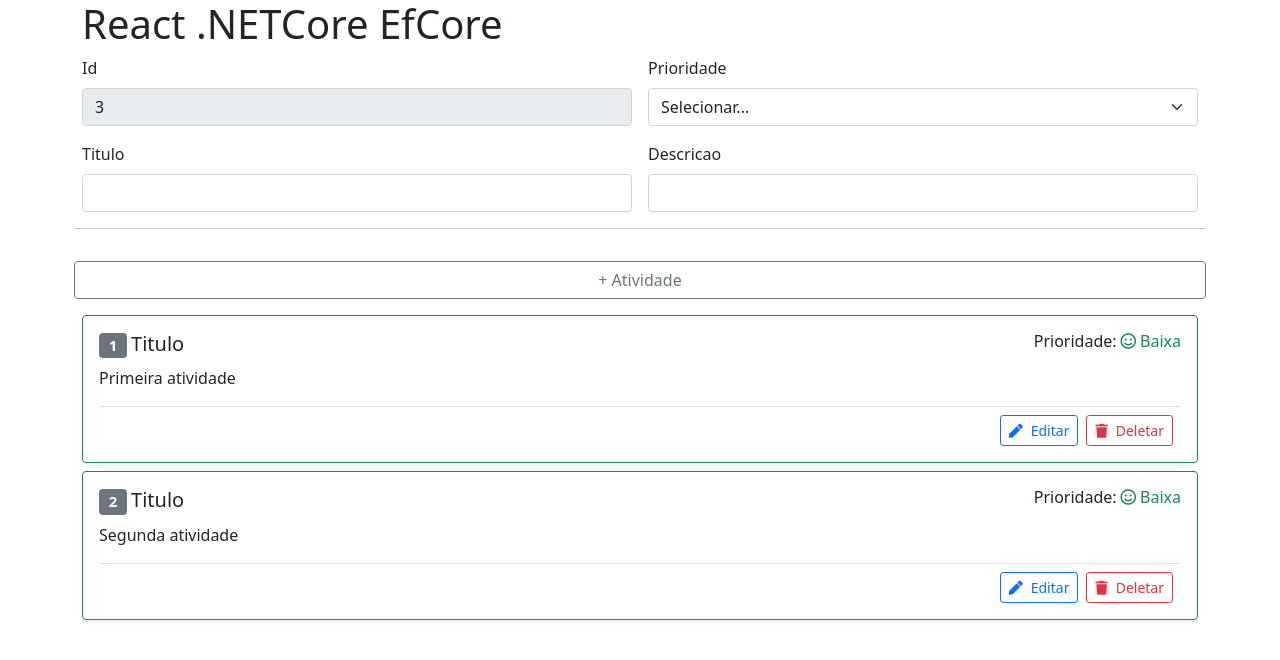
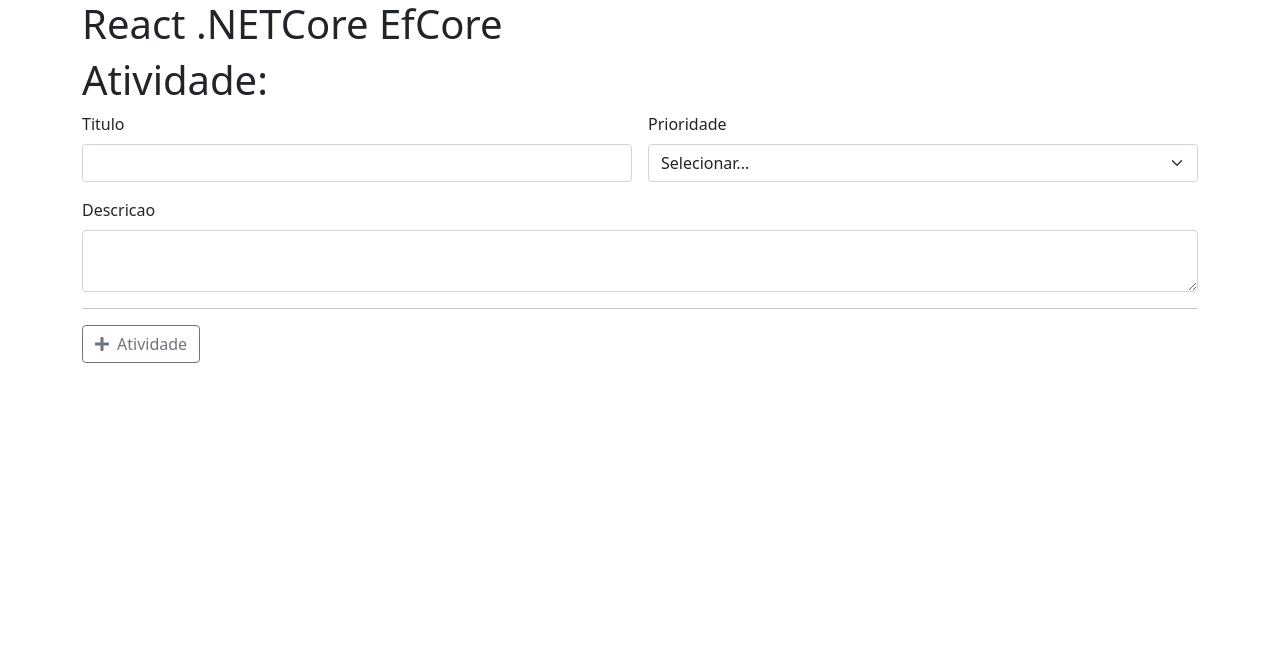
Before and after one commit to AJS2112/proativity-react-dotnet5-efcore5, a React (Create React App) app in the folder front/pro-atividade-app/: page / in a window 1280 px wide. Shown: the top 660 px of the page. Built offline with nearby package versions, Linux system fonts and the light colour scheme.

Commit message:
S1 - editar atividade

```diff
--- a/front/pro-atividade-app/src/App.js
+++ b/front/pro-atividade-app/src/App.js
@@ -1,33 +1,44 @@
-import { useState } from 'react';
+import { useState, useEffect } from 'react';
 import './App.css';
 
 
 import { AtividadeForm } from './components/AtividadeForm';
 import { AtividadeLista } from './components/AtividadeLista';
 
-let initialState = [
-  { id: 1, prioridade: '1', titulo: 'Titulo', descricao: "Primeira atividade" },
-  { id: 2, prioridade: '1', titulo: 'Titulo', descricao: "Segunda atividade" }
-];
 
 function App() {
-  const [atividades, setAtividades] = useState(initialState);
+  const [index, setIndex] = useState(0);
+  const [atividades, setAtividades] = useState([]);
+  const [atividade, setAtividade] = useState({ id: 0 });
+
+
+  useEffect(() => {
+    atividades.length <= 0 ? setIndex(1) :
+      setIndex(Math.max.apply(Math, atividades.map(item => item.id)) + 1)
+  }, [atividades])
 
   const deletarAtividade = (id) => {
     const atividadesFiltradas = atividades.filter(a => a.id !== id);
     setAtividades([...atividadesFiltradas]);
   }
 
-  const addAtividade = (e) => {
-    e.preventDefault();
-    const atividade = {
-      id: document.getElementById('id').value,
-      prioridade: document.getElementById('prioridade').value,
-      descricao: document.getElementById('descricao').value,
-      titulo: document.getElementById('titulo').value,
+  const pegarAtividade = (id) => {
+    const atividade = atividades.filter(a => a.id === id);
+    setAtividade(atividade[0]);
+  }
 
-    }
-    setAtividades([...atividades, { ...atividade }]);
+  const addAtividade = (ativ) => {
+
+    setAtividades([...atividades, { ...atividade, id: index }]);
+  }
+
+  const atualizarAtividade = (ativ) => {
+    setAtividades(atividades.map(item => item.id === ativ.id ? ativ : item));
+    setAtividade({ id: 0 });
+  }
+
+  const cancelarAtividade = () => {
+    setAtividade({ id: 0 });
   }
 
 
@@ -37,11 +48,15 @@
       <h1>React .NETCore EfCore</h1>
       <AtividadeForm
         atividades={atividades}
+        atividadeSelecionada={atividade}
+        atualizarAtividade={atualizarAtividade}
         addAtividade={addAtividade}
+        cancelarAtividade={cancelarAtividade}
       />
       <AtividadeLista
         atividades={atividades}
         deletarAtividade={deletarAtividade}
+        pegarAtividade={pegarAtividade}
       />
     </>
 
--- a/front/pro-atividade-app/src/components/Atividade.js
+++ b/front/pro-atividade-app/src/components/Atividade.js
@@ -44,7 +44,8 @@
                 </div>
                 <p className='card-text'>{props.a.descricao}</p>
                 <div className='d-flex justify-content-end border-top pt-2'>
-                    <button className='btn btn-outline-primary me-2 btn-sm'>
+                    <button className='btn btn-outline-primary me-2 btn-sm'
+                        onClick={() => props.pegarAtividade(props.a.id)}>
                         <i className="fas fa-pen me-2"></i>
                         Editar
                     </button>
--- a/front/pro-atividade-app/src/components/AtividadeForm.js
+++ b/front/pro-atividade-app/src/components/AtividadeForm.js
@@ -1,18 +1,74 @@
-import React from "react";
+import { useState, useEffect } from "react";
+
+const atividadeInicial = {
+    id: 0,
+    titulo: '',
+    prioridade: '0',
+    descricao: ''
+}
 
 export const AtividadeForm = props => {
+    const atividadeAtual = () => {
+        if (props.atividadeSelecionada.id !== 0) {
+            return props.atividadeSelecionada
+        } else {
+            return atividadeInicial;
+        }
+    }
+
+    const handlerCancelar = (e) => {
+        e.preventDefault();
+        props.cancelarAtividade();
+        setAtividade(atividadeInicial);
+    }
+
+    const handlerSubmit = (e) => {
+        e.preventDefault();
+
+        if (props.atividadeSelecionada.id !== 0) {
+            props.atualizarAtividade(atividade);
+        } else {
+            props.addAtividade(atividade);
+        }
+
+        setAtividade(atividadeInicial);
+    }
+
+    const [atividade, setAtividade] = useState(atividadeAtual());
+
+    useEffect(() => {
+        if (props.atividadeSelecionada.id !== 0) {
+            setAtividade(props.atividadeSelecionada);
+        }
+    }, [props.atividadeSelecionada])
+
+    const inputTextHandler = (e) => {
+        const { name, value } = e.target;
+        setAtividade({ ...atividade, [name]: value });
+    }
+
+
+
     return (
-        <form className="row g-3">
+        <>
+            <h1>Atividade: {atividade.id !== 0 ? atividade.id : ''}</h1>
+            <form className="row g-3" onSubmit={handlerSubmit}>
 
-            <div className="col-md-6">
-                <label className="form-label">Id</label>
-                <input id="id" className="form-control" type="text" readOnly
-                    value={Math.max.apply(Math, props.atividades.map(item => item.id)) + 1} />
+                <div className='col-md-6'>
+                    <label className='form-label'>Titulo</label>
+                    <input id="titulo" name="titulo" className='form-control' type="text"
+                        value={atividade.titulo}
+                        onChange={inputTextHandler}
+                    />
                 </div>
 
                 <div className='col-md-6'>
                     <label className='form-label'>Prioridade</label>
-                <select id="prioridade" className='form-select'>
+                    <select
+                        id="prioridade" name="prioridade" className='form-select'
+                        value={atividade.prioridade}
+                        onChange={inputTextHandler}
+                    >
                         <option defaultValue="0">Selecionar...</option>
                         <option value="1">Baixa</option>
                         <option value="2">Normal</option>
@@ -22,21 +78,42 @@
                     </select>
                 </div>
 
-            <div className='col-md-6'>
-                <label className='form-label'>Titulo</label>
-                <input id="titulo" className='form-control' type="text" />
+
+
+                <div className='col-md-12'>
+                    <label className='form-label'>Descricao</label>
+                    <textarea id="descricao" name="descricao" className='form-control' type="text"
+                        value={atividade.descricao}
+                        onChange={inputTextHandler}
+                    />
+                    <hr />
                 </div>
 
-            <div className='col-md-6'>
-                <label className='form-label'>Descricao</label>
-                <input id="descricao" className='form-control' type="text" />
-            </div>
+                <div className='col-12 mt-0'>
+                    {
+                        atividade.id === 0 ? (
 
-            <hr />
-            <button className='btn btn-outline-secondary' onClick={props.addAtividade}>+ Atividade</button>
-            {/* <div className='col-12'>
-</div> */}
-        </form>
+                            <button className='btn btn-outline-secondary' type="submit">
+                                <i className="fas fa-plus me-2"></i>
+                                Atividade
+                            </button>
+                        ) : (
+                            <>
+                                <button className='btn btn-outline-success me-2' type="submit">
+                                    <i className="fas fa-plus me-2"></i>
+                                    Salvar
+                                </button>
+                                <button className='btn btn-outline-warning' onClick={handlerCancelar}>
+                                    <i className="fas fa-trash me-2"></i>
+                                    Cancelar
+                                </button>
+                            </>
 
                         )
                     }
+
+                </div>
+            </form>
+        </>
+    )
+}
--- a/front/pro-atividade-app/src/components/AtividadeLista.js
+++ b/front/pro-atividade-app/src/components/AtividadeLista.js
@@ -9,6 +9,7 @@
                     key={a.id}
                     a={a}
                     deletarAtividade={props.deletarAtividade}
+                    pegarAtividade={props.pegarAtividade}
                 />
 
             ))}
```
Lines whose indentation alone changed are shown as unchanged.
